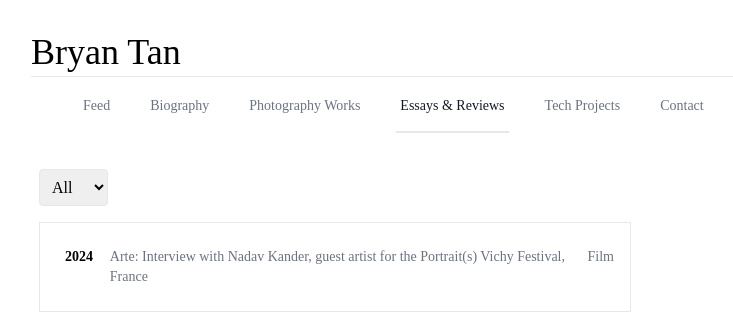
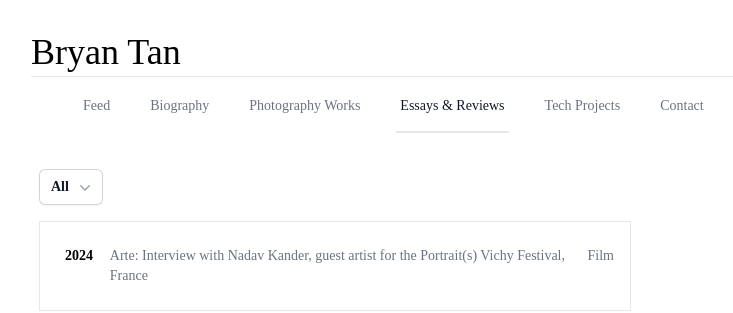
Before and after one commit to BryanTJJ99/Portfolio, a React (Vite) app in the folder frontend/: page /essays-reviews in a window 1280 px wide. Shown: the top 313 px of the page, without its empty margins (1-734 px from the left). Built offline with nearby package versions, Linux system fonts and the light colour scheme.

Commit message:
updated dropdown filter to use MenuButton

```diff
--- a/frontend/src/pages/EssaysReviewsPage.jsx
+++ b/frontend/src/pages/EssaysReviewsPage.jsx
@@ -4,8 +4,9 @@ import essaysReviews from '@/data/essays-reviews.json';
 import remarkGfm from 'remark-gfm';
 import rehypeRaw from 'rehype-raw';
 import SlideAnimation from '@/animations/SlideAnimation';
+import { Menu, MenuButton, MenuItem, MenuItems, Transition } from '@headlessui/react';
+import { ChevronDownIcon } from '@heroicons/react/20/solid';
 
-// Import markdown files dynamically with updated query option
 const markdownFiles = import.meta.glob('/src/essays-reviews-markdown/*.md', { query: '?raw', import: 'default' });
 
 function EssaysReviewsPage() {
@@ -15,7 +16,6 @@ function EssaysReviewsPage() {
   const [activeLink, setActiveLink] = useState(null);
 
   useEffect(() => {
-    // Load links from the JSON file
     setLinks(essaysReviews);
     console.log('Available markdown files:', Object.keys(markdownFiles));
   }, []);
@@ -61,29 +61,51 @@ function EssaysReviewsPage() {
       <div className="flex flex-col md:flex-row group">
         <div className="flex-1 p-2 border-gray-300 relative">
           <div className="flex justify-between items-center mb-4">
+            <Menu as="div" className="relative inline-block text-left">
               <div>
-              <select
-                value={filter}
-                onChange={(e) => setFilter(e.target.value)}
-                className="p-2 border rounded"
+                <MenuButton className="inline-flex w-full justify-center gap-x-1.5 rounded-md bg-white px-3 py-2 text-sm font-semibold text-gray-900 shadow-sm ring-1 ring-inset ring-gray-300 hover:bg-gray-50">
+                  {filter}
+                  <ChevronDownIcon aria-hidden="true" className="-mr-1 h-5 w-5 text-gray-400" />
+                </MenuButton>
+              </div>
+              <Transition
+                as={React.Fragment}
+                enter="transition ease-out duration-100"
+                enterFrom="transform opacity-0 scale-95"
+                enterTo="transform opacity-100 scale-100"
+                leave="transition ease-in duration-75"
+                leaveFrom="transform opacity-100 scale-100"
+                leaveTo="transform opacity-0 scale-95"
               >
-                <option value="All">All</option>
-                <option value="Film">Film</option>
-                <option value="Text">Text</option>
-                {/* Add more options as needed */}
-              </select>
+                <MenuItems className="absolute left-0 z-10 mt-2 w-56 origin-top-left rounded-md bg-white shadow-lg ring-1 ring-black ring-opacity-5 focus:outline-none">
+                  <div className="py-1">
+                    {['All', 'Film', 'Text'].map((option) => (
+                      <MenuItem key={option} onClick={() => setFilter(option)}>
+                        {({ active }) => (
+                          <button
+                            className={`block w-full px-4 py-2 text-left text-sm ${
+                              active ? 'bg-gray-100 text-gray-900' : 'text-gray-700'
+                            }`}
+                          >
+                            {option}
+                          </button>
+                        )}
+                      </MenuItem>
+                    ))}
                   </div>
+                </MenuItems>
+              </Transition>
+            </Menu>
           </div>
           <div className="flex flex-col gap-2 text-sm">
             {sortedYears.map((year) => (
               <div key={year} className="flex border p-4 mb-2">
                 <div className="w-1/12 font-bold mt-2 mr-2">{year}</div>
                 <div className="w-11/12">
-                  {groupedLinks[year].map((link, index) => (
+                  {groupedLinks[year].map((link) => (
                     <button
                       key={link.id}
                       onClick={() => handleLinkClick(link.id)}
-                      // className="block border-b py-2 text-left w-full text-blue-500 hover:underline last:border-b-0"
                       className={`block border-b py-2 text-left w-full last:border-b-0 transition-colors duration-200 ease-in-out ${activeLink === link.id ? 'font-bold text-black' : 'text-gray-500 hover:text-gray-700 focus:text-black'}`}
                       style={{ textDecoration: 'none' }}
                     >
@@ -107,7 +129,6 @@ function EssaysReviewsPage() {
                 h1: ({ node, ...props }) => <h1 className="text-3xl font-bold mb-2" {...props} />,
                 h2: ({ node, ...props }) => <h2 className="text-2xl font-semibold mb-2" {...props} />,
                 p: ({ node, ...props }) => <p className="text-base mb-2" {...props} />,
-              // Add more custom styles for other elements as needed
               }}
             >
               {markdownContent}
```
Lines whose indentation alone changed are shown as unchanged.
